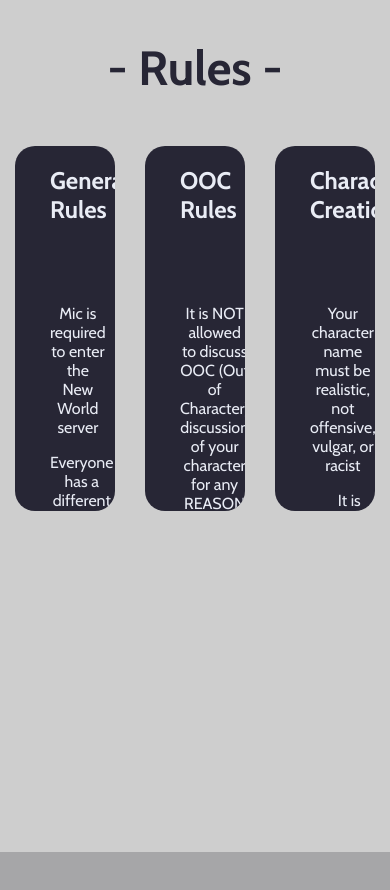
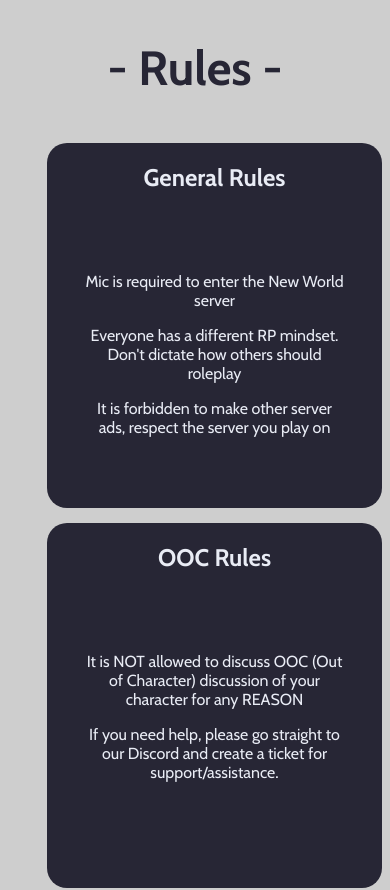
Before and after one commit to aryaintrnnn/newworld-web, a React (Create React App) app: page / in a window 390 px wide. Shown: the part 1680-2570 px from the top of the page. Built offline with nearby package versions, Linux system fonts and the light colour scheme.

Commit message:
Rules responsive phone

```diff
--- a/src/components/work/work.css
+++ b/src/components/work/work.css
@@ -62,6 +62,13 @@
 @media screen and (max-width: 768px) {
 }
 @media screen and (max-width: 576px) {
+    #work{
+        height: 150vh;
+    }
+    .rulesB{
+        display: block;
+        padding-left: 2rem;
+    }
 
 }
 @media screen and (max-width: 350px) {
```
